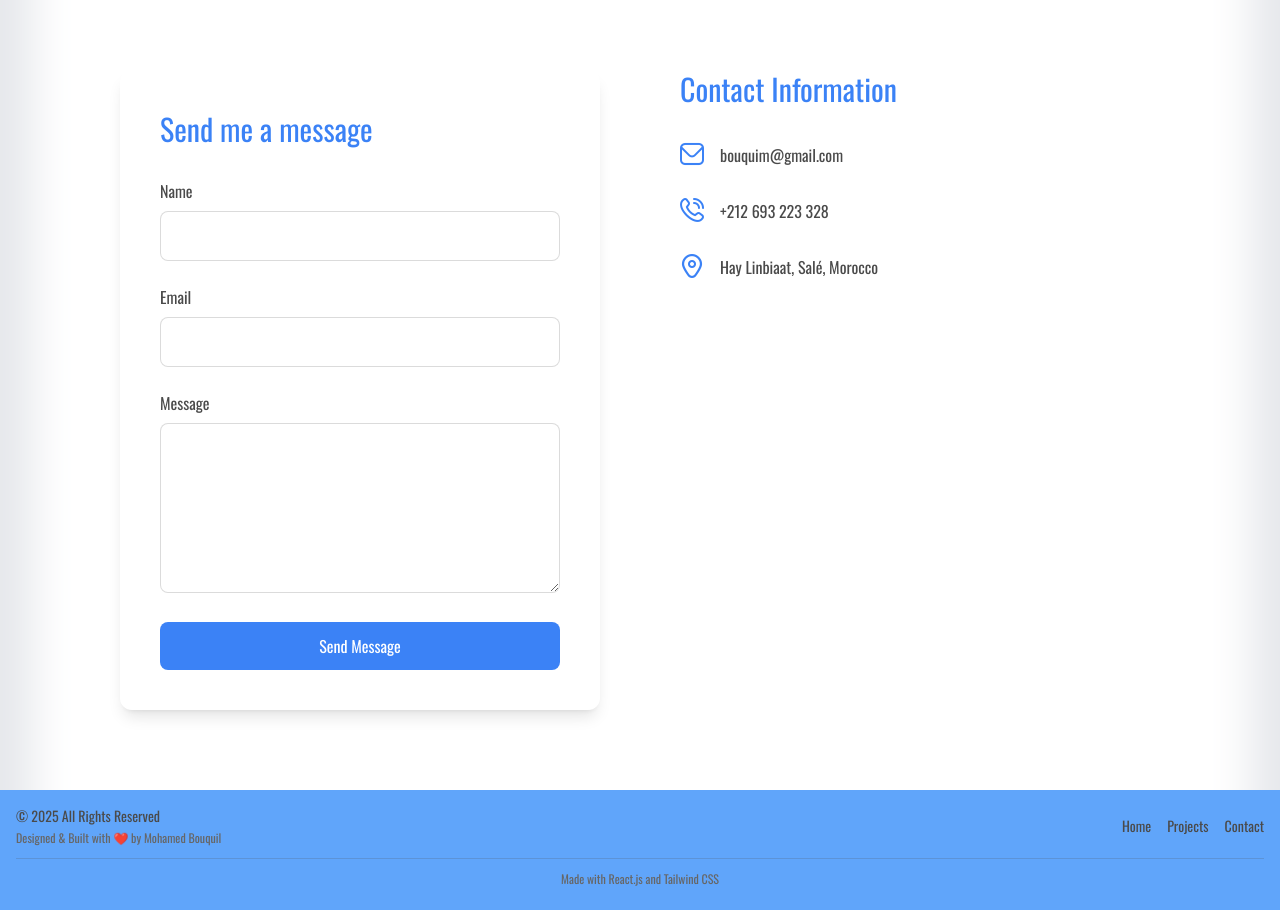
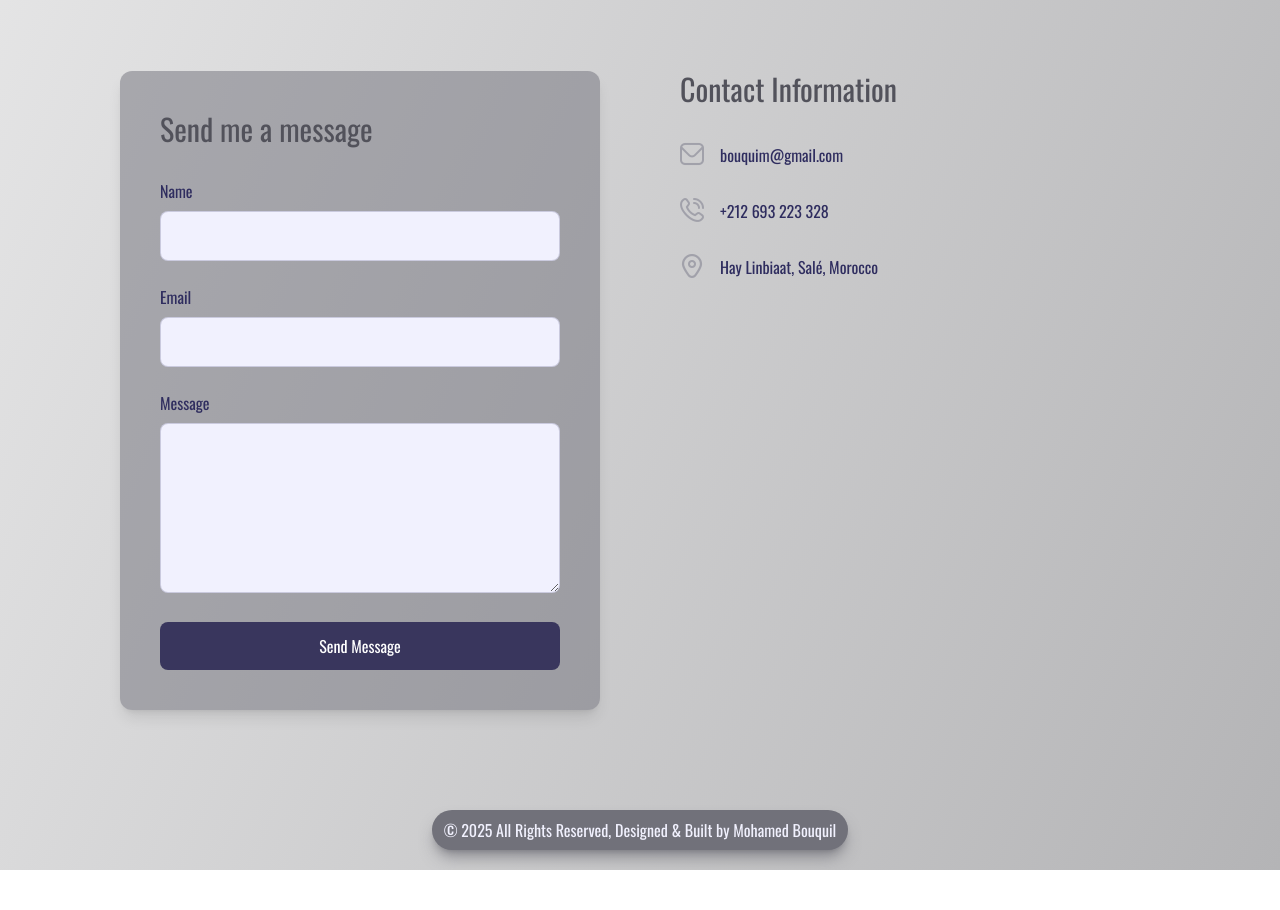
Before and after one commit to medbql/portfolio, a React (Vite) app: page / in a window 1280 px wide. Shown: the part 2221-3131 px from the top of the page. After the commit the page ends 3091 px from the top, so only its background shows below. Built offline with nearby package versions, Linux system fonts and the light colour scheme; a web font is replaced by a local one.

Commit message:
fixed colors

```diff
--- a/src/index.css
+++ b/src/index.css
@@ -7,29 +7,29 @@
 
 @theme {
   /* Clean Primary Colors */
-  --color-primary: #3b82f6;      /* Blue-500 */
-  --color-primary-light: #60a5fa; /* Blue-400 */
-  --color-primary-dark: #2563eb;  /* Blue-600 */
+  --color-primary: #a1a1aa;      /* zinc-500 */
+  --color-primary-light: #71717a; /* zinc-400 */
+  --color-primary-dark: #52525b;  /* zinc-600 */
 
   /* Subtle Secondary Colors */
-  --color-secondary: #22c55e;    /* Green-500 */
-  --color-secondary-light: #4ade80; /* Green-400 */
-  --color-secondary-dark: #16a34a;  /* Green-600 */
+  --color-secondary: #39365d;    /*  */
+  --color-secondary-light: #dddbff; /*  */
+  --color-secondary-dark: #020024;  /*  */
 
   /* Warm Accent Colors */
-  --color-accent: #f97316;       /* Orange-500 */
-  --color-accent-light: #fb923c;  /* Orange-400 */
-  --color-accent-dark: #ea580c;   /* Orange-600 */
+  --color-accent: #0600c2;       /*  */
+  --color-accent-light: #443dff;  /*  */
+  --color-accent-dark: #04006d;   /*  */
 
   /* Neutral Background Colors */
-  --color-background: #ffffff;    /* White */
-  --color-background-dark: #f3f4f6; /* Gray-100 */
-  --color-background-darker: #e5e7eb; /* Gray-200 */
+  --color-background: #48484a;    /*  */
+  --color-background-dark: #33333a; /*  */
+  --color-background-darker: #010104; /*  */
 
   /* Improved Text Colors */
-  --color-text: #1a1a1a;         /* Almost black for main text */
-  --color-text-light: #4a4a4a;   /* Dark gray for secondary text */
-  --color-text-lighter: #666666; /* Medium gray for less important text */
+  --color-text: #040316;         /*  */
+  --color-text-light: #2f2d5f;   /*  */
+  --color-text-lighter: #f1f1fe; /*  */
 
   /* Animation Keyframes */
   @keyframes out {
@@ -94,7 +94,7 @@
 
 body {
   font-family: "Oswald", sans-serif;
-  background-color: var(--color-background);
+  background-image: linear-gradient(to bottom right, white, #b4b4b6);
   color: var(--color-text);
-  box-shadow: 2px 5px 45px 30px var(--color-background-darker) inset;
+
 }
--- a/src/structre/about.jsx
+++ b/src/structre/about.jsx
@@ -5,22 +5,22 @@ function About() {
             <div id="about" className=" w-full flex justify-between  mb-50   mt-25  h-[60vh] py-15 px-30 " >
                 <div className="animate-(--animate--out) w-full mr-3  relative  ">
                     <h1 className="text-8xl text-text mb-5 underline font-medium " >Mohamed Bouquil</h1>
-                    <p className="pt-4 pr-4 mb-10 text-xl text-text-light font-medium" >
+                    <p className="pt-4 pr-4 mb-10 text-xl text-primary font-medium" >
                         "Hi, a Full Stack Developer skilled in both frontend and backend technologies. I build fast, scalable, and user-friendly web applications using modern frameworks and clean code. Passionate about problem-solving and innovation, I turn ideas into functional digital solutions. Check out my work below!"
                     </p>
-                    <ul className="flex items-center gap-5 text-text-light " >
+                    <ul className="flex items-center gap-5 text-primary-light " >
                         <li className="transition hover:scale-110" ><a className="" href=""><i className="fi fi-brands-github hover:text-text  text-3xl"></i></a></li>
                         <li className="transition hover:scale-110" ><a href=""><i className="fi fi-brands-linkedin hover:text-text text-3xl"></i></a></li>
                     </ul>
 
                 </div>
-                <div className="w-4 h-full bg-text-light animate-(--animate--down-lt) relative left-5 "></div>
+                <div className="w-4 h-full bg-primary-dark animate-(--animate--down-lt) relative left-5 "></div>
                 <div className=" w-full animate-(--animate--down-lt) flex  pl-10  ">
                     <img src="../public/tec.svg" className=" w-full h-full" alt="" />
                 </div>
             </div>
 
-            {/* <div className="w-7/8 mx-auto mb-10  bg-text-light h-2" ></div> */}
+
 
         </>
     )
--- a/src/structre/contact.jsx
+++ b/src/structre/contact.jsx
@@ -57,8 +57,8 @@ function Contact() {
 
                 <div className="grid grid-cols-1 md:grid-cols-2 gap-20">
                     {/* Contact Form */}
-                    <div className="bg-white/5 backdrop-blur-sm p-10 rounded-xl shadow-lg">
-                        <h3 className="text-3xl text-primary mb-8">Send me a message</h3>
+                    <div className="bg-primary-light/50 p-10 rounded-xl shadow-lg">
+                        <h3 className="text-3xl text-primary-dark mb-8">Send me a message</h3>
                         <form onSubmit={handleSubmit} className="space-y-6">
                             <div>
                                 <label htmlFor="name" className="block text-text-light mb-2">Name</label>
@@ -68,7 +68,7 @@ function Contact() {
                                     name="name"
                                     value={formData.name}
                                     onChange={handleChange}
-                                    className="w-full px-4 py-3 bg-white/10 border border-text-light/20 rounded-lg focus:outline-none focus:border-primary text-text-light"
+                                    className="w-full px-4 py-3 bg-text-lighter border border-text-light/20 rounded-lg focus:outline-none focus:border-primary text-text-light"
                                     required
                                     autoComplete="off"
                                 />
@@ -81,7 +81,7 @@ function Contact() {
                                     name="email"
                                     value={formData.email}
                                     onChange={handleChange}
-                                    className="w-full px-4 py-3 bg-white/10 border border-text-light/20 rounded-lg focus:outline-none focus:border-primary text-text-light"
+                                    className="w-full px-4 py-3 bg-text-lighter border border-text-light/20 rounded-lg focus:outline-none focus:border-primary text-text-light"
                                     required
                                     autoComplete="off"
                                 />
@@ -94,7 +94,7 @@ function Contact() {
                                     value={formData.message}
                                     onChange={handleChange}
                                     rows="6"
-                                    className="w-full px-4 py-3 bg-white/10 border border-text-light/20 rounded-lg focus:outline-none focus:border-primary text-text-light"
+                                    className="w-full px-4 py-3 bg-text-lighter border border-text-light/20 rounded-lg focus:outline-none focus:border-primary text-text-light"
                                     required
                                     autoComplete="off"
                                 ></textarea>
@@ -115,7 +115,7 @@ function Contact() {
                             <button
                                 disabled={isLoading}
                                 type="submit"
-                                className={`w-full flex items-center justify-center gap-2 bg-primary cursor-pointer transition active:scale-97 text-white py-3 px-6 rounded-lg hover:bg-primary-dark transition-colors duration-900 ${isLoading ? 'opacity-75' : ''}`}
+                                className={`w-full bg-secondary flex items-center justify-center gap-2 bg-primary cursor-pointer transition active:scale-97 text-white py-3 px-6 rounded-lg hover:bg-secondary-dark transition-colors duration-900 ${isLoading ? 'opacity-75' : ''}`}
                             >
                                 {isLoading ? (
                                     <>
@@ -135,7 +135,7 @@ function Contact() {
                     {/* Contact Information */}
                     <div className="space-y-10">
                         <div>
-                            <h3 className="text-3xl text-primary mb-8">Contact Information</h3>
+                            <h3 className="text-3xl text-primary-dark mb-8">Contact Information</h3>
                             <div className="space-y-6">
                                 <div className="flex items-center space-x-4">
                                     <i className="fi fi-rr-envelope text-2xl text-primary"></i>
--- a/src/structre/footer.jsx
+++ b/src/structre/footer.jsx
@@ -1,54 +1,16 @@
 import { useState } from 'react';
 
 function Footer() {
-    const [currentYear, ] = useState(new Date().getFullYear());
+    const [currentYear, setCurrentYear ] = useState(new Date().getFullYear());
 
     return (
-        <footer className="w-full h-[15vh] bg-primary-light pt-4 pb-0">
-            <div className="max-w-7xl mx-auto px-4">
-                <div className="grid grid-cols-1 md:grid-cols-2  items-center">
+        <footer className="w-full h-[10vh] flex items-center justify-center mx-auto p-2 px-4">
                     {/* Copyright Section */}
-                    <div className="text-center md:text-left">
-                        <p className="text-text-light text-sm">
-                            © {currentYear} All Rights Reserved
+                    <div className=" bg-primary-light w-1/3 p-2 rounded-full shadow-lg shadow-primary-dark/50 ">
+                        <p className="text-text-lighter text-center text-md">
+                            © {currentYear} All Rights Reserved, Designed & Built by Mohamed Bouquil
                         </p>
-                        <p className="text-text-lighter text-xs mt-1">
-                            Designed & Built with ❤️ by Mohamed Bouquil
-                        </p>
-                    </div>
 
-
-
-
-                    {/* Quick Links */}
-                    <div className="flex justify-center md:justify-end space-x-4">
-                        <a
-                            href="#about"
-                            className="text-text-light hover:text-primary transition-colors duration-300 text-sm"
-                        >
-                            Home
-                        </a>
-                        <a
-                            href="#project"
-                            className="text-text-light hover:text-primary transition-colors duration-300 text-sm"
-                        >
-                            Projects
-                        </a>
-                        <a
-                            href="#contact"
-                            className="text-text-light hover:text-primary transition-colors duration-300 text-sm"
-                        >
-                            Contact
-                        </a>
-                    </div>
-                </div>
-
-                {/* Bottom Border */}
-                <div className="mt-3 pt-3 border-t border-text-light/20">
-                    <p className="text-center text-text-lighter text-xs">
-                        Made with React.js and Tailwind CSS
-                    </p>
-                </div>
             </div>
         </footer>
     );
--- a/src/structre/navbar.jsx
+++ b/src/structre/navbar.jsx
@@ -11,10 +11,10 @@ function NavBar() {
                         </div>
                         <div className="w-[8px] h-[8px] bg-primary rounded-[50%] shadow-lg shadow-primary " ></div>
                     </div>
-                    <ul className="w-3/4 bg-primary-light text-text-lighter font-bold   p-3 shadow-md shadow-primary-light  rounded-full flex justify-center items-center gap-10">
-                        <li><a href="#about" className="underline transition hover:text-primary-dark" >About</a></li>
-                        <li><a href="#project" className="underline transition hover:text-primary-dark" >Project</a></li>
-                        <li><a href="#contact" className="underline transition hover:text-primary-dark" >Contact</a></li>
+                    <ul className="w-3/4 bg-primary-dark text-text-lighter font-bold   p-3 shadow-md shadow-primary-light  rounded-full flex justify-center items-center gap-10">
+                        <li><a href="#about" className=" transition hover:text-primary" >About</a></li>
+                        <li><a href="#project" className=" transition hover:text-primary" >Project</a></li>
+                        <li><a href="#contact" className=" transition hover:text-primary" >Contact</a></li>
                     </ul>
                 </div>
 
```
Also changed, not shown: src/structre/project.jsx (+9 -9 lines).
